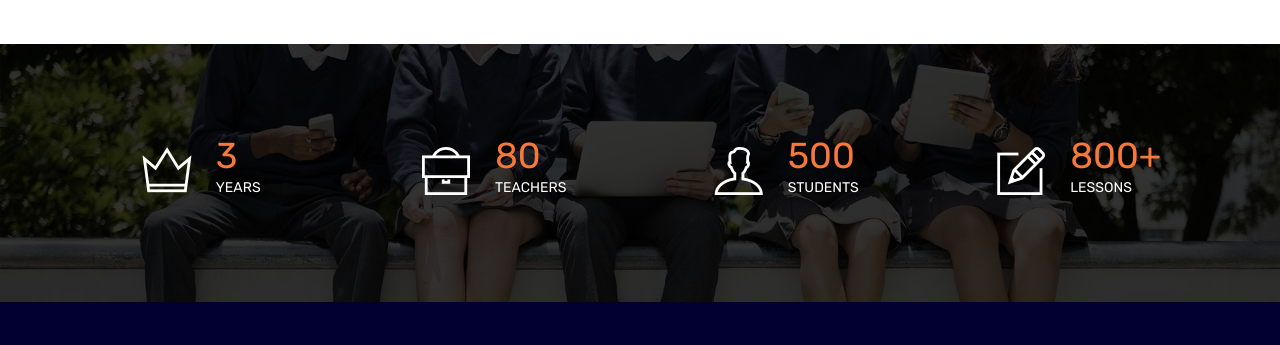
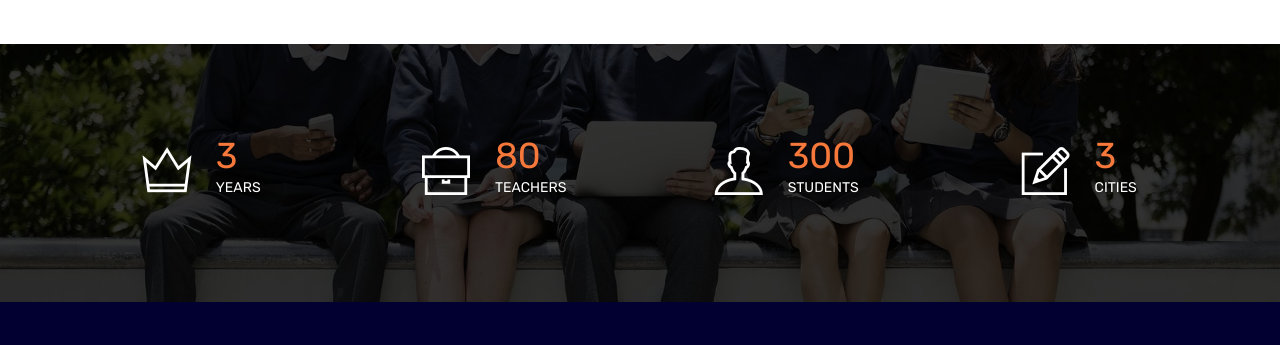
Before and after one commit to PeppyCodes/su3la, a plain HTML site: page index.html in a window 1280 px wide. Shown: the part 1629-1974 px from the top of the page. Drawn offline with Linux system fonts and the light colour scheme.

Commit message:
Statics Updated

```diff
--- a/index.html
+++ b/index.html
@@ -380,7 +380,7 @@
 						<i class="ti-user"></i>
 					</div>
 					<div class="fact-text">
-						<h2>500</h2>
+						<h2>300</h2>
 						<p>STUDENTS</p>
 					</div>
 				</div>
@@ -389,8 +389,8 @@
 						<i class="ti-pencil-alt"></i>
 					</div>
 					<div class="fact-text">
-						<h2>800+</h2>
-						<p>LESSONS</p>
+						<h2>3</h2>
+						<p>CITIES</p>
 					</div>
 				</div>
 			</div>
```
